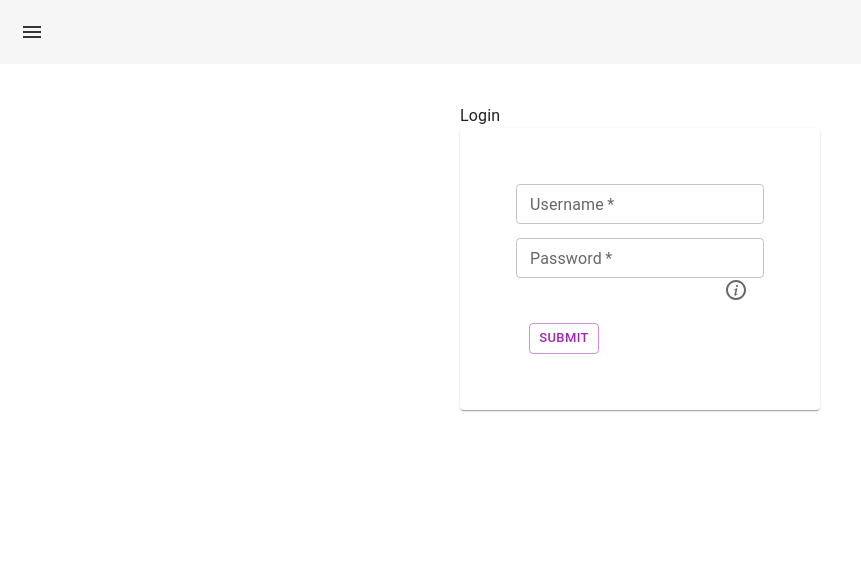
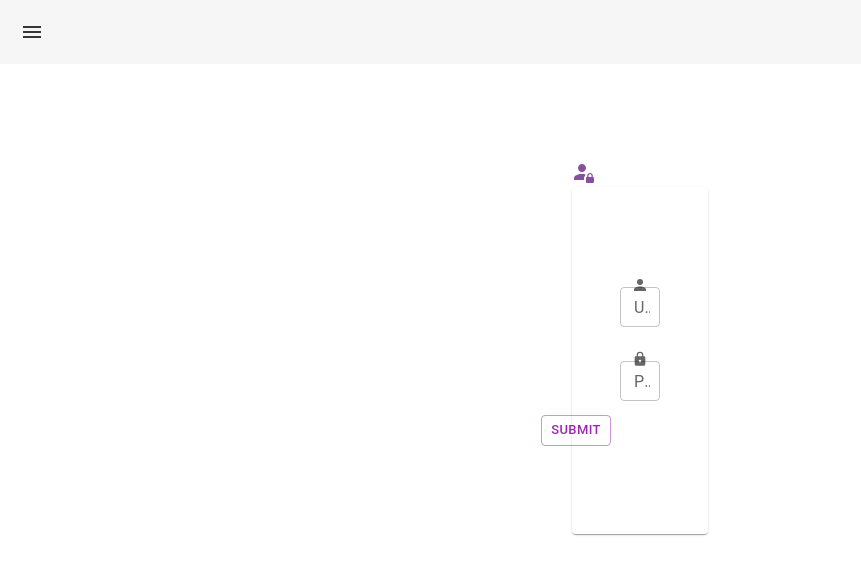
Before and after one commit to aniceto-jolela/full-stack-application, a React (Vite) app in the folder frontend/: page /login in a window 1280 px wide. Shown: the top 574 px of the page, without its empty margins (0-861 px from the left). Built offline with nearby package versions, Linux system fonts and the light colour scheme.

Commit message:
UI login done.

```diff
--- a/frontend/src/api/authApi.tsx
+++ b/frontend/src/api/authApi.tsx
@@ -10,7 +10,7 @@ type CredentialsProps = {
 
 
 export const login = async (credentials:CredentialsProps)=>{
-    try{
+
         const response = await api.post('login/', credentials);
         const {access, refresh} = response.data.tokens;
 
@@ -20,10 +20,7 @@ export const login = async (credentials:CredentialsProps)=>{
         window.location.href='home/'
 
         return response.data;
-    }catch(error){
-        console.error("Error:", error);
-        alert(error)
-    }
+
 }
 
 export const fetchProfile = async () =>{
--- a/frontend/src/features/auth/Login.tsx
+++ b/frontend/src/features/auth/Login.tsx
@@ -4,14 +4,15 @@ import { Button, Grid2, TextField } from "@mui/material"
 import Paper from '@mui/material/Paper';
 import { styled } from '@mui/material/styles';
 import { useSnackbar } from 'notistack';
-import { PasswordTooltip } from "../../components/PasswordTooltip";
+import Icon from '@mdi/react';
+import { mdiAccountLock, mdiLock, mdiAccount } from '@mdi/js';
 import { ErrorUser } from "../../types/types";
 
 
 const Item = styled(Paper)(({ theme }) => ({
     backgroundColor: '#fff',
     ...theme.typography.body2,
-    padding: theme.spacing(7),
+    padding: theme.spacing(6),
     textAlign: 'center',
     color: theme.palette.text.secondary,
     ...theme.applyStyles('dark', {
@@ -33,26 +34,25 @@ const Login: React.FC = () => {
             setErrorUsername({username:"", password:""})
             setCredentials({username:"", password:""})
         }catch(err: any){
-            enqueueSnackbar('Invalid credentials. Please try again.', { variant: 'error' });
+            console.log("Have =>", err.response.data)
+
             setErrorUsername({username:"", password:""})
-          if (err.response?.data?.username){
-              setErrorUsername((prev)=>({...prev, username: err.response.data.username[0]}))
+          if (err.response?.data?.error){
+            enqueueSnackbar(`${err.response?.data?.error}`, { variant: 'error' });
           }
-          if(err.response?.data?.password){
-              setErrorUsername((prev)=>({...prev, password: err.response.data.password[0]}))
-          }
-          console.log("Have =>", err.response)
-          console.log(err);
+
         }
     }
 
     return(
         <>
-        <Grid2 container rowSpacing={2} columnSpacing={{ xs: 3, sm: 2, md: 2 }}  >
-            <Grid2  size={{ xs: 12, sm: 12, md: 12 }} >
-                Login
+        <Grid2 container rowSpacing={2} columnSpacing={{ xs: 3, sm: 2, md: 12 }} sx={{justifyContent:"center", marginTop: 7,}}>
+            <Grid2  size={{ xs: 12, sm: 8, md: 6 }} >
+            <Icon path={mdiAccountLock} size={1} style={{marginBottom: -4}} color="#884ea0" />
+
             <form onSubmit={handleSubmit}>
-                <Item>
+                <Item sx={{paddingBottom: 11, paddingTop:10}}>
+                    <Icon path={mdiAccount} size={1} style={{marginBottom: -15, padding:3}} />
                     <TextField
                         required
                         type="text"
@@ -66,6 +66,7 @@ const Login: React.FC = () => {
                         error={errorUsername?.username ? true : false}
                     />
                     {errorUsername ? <p style={{ color: "red" }}>{errorUsername.username}</p>: <p></p>}
+                    <Icon path={mdiLock} size={1} style={{marginBottom: -15, padding:4}} />
                     <TextField
                         required
                         id="outlined-password-input"
@@ -78,9 +79,8 @@ const Login: React.FC = () => {
                         size="small"
                         error={errorUsername?.password ? true : false}
                     /><br/>
-                    <PasswordTooltip/>
                     {errorUsername ? <p style={{ color: "red" }}>{errorUsername.password}</p>:<p></p>}
-                    <Button type="submit" sx={{marginLeft: -19}} variant="outlined" size="small" color="secondary">Submit</Button>
+                    <Button type="submit" sx={{marginLeft: -16}} variant="outlined" size="small" color="secondary">Submit</Button>
                 </Item>
             </form>
             </Grid2>
--- a/frontend/src/pages/Eliminated.tsx
+++ b/frontend/src/pages/Eliminated.tsx
@@ -70,8 +70,8 @@ const Eliminated = () => {
                 setOpen(false);
                 enqueueSnackbar('User recovered.', { variant: 'info' });
             }
-        } catch (error) {
-            enqueueSnackbar('Error recovering user.', { variant: 'error' });
+        } catch (error: any) {
+            enqueueSnackbar(`${error?.response?.data?.error}`, { variant: 'error' });
         }
     }
     const handleOpen = (id: number | undefined, username: string | undefined) => {
--- a/frontend/src/pages/Users.tsx
+++ b/frontend/src/pages/Users.tsx
@@ -105,8 +105,8 @@ const Users = () => {
                 enqueueSnackbar('User deleted.', { variant: 'info' });
             }
 
-        } catch (error) {
-            enqueueSnackbar('Error deleting user.', { variant: 'error' });
+        } catch (error: any) {
+            enqueueSnackbar(`${error?.response?.data?.error}`, { variant: 'error' });
         }
     }
     const handleOpen = (id: number | undefined, username: string | undefined) => {
```
Also changed, not shown: 1 other file (tests, documents, lock files or other folders).
